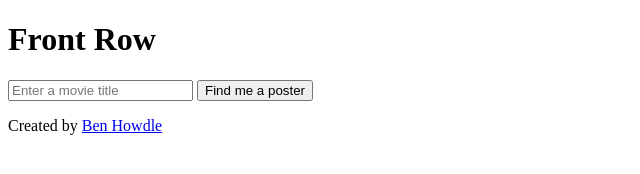
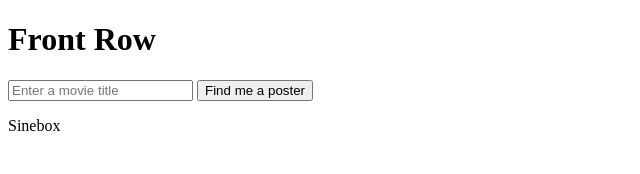
Before and after one commit to ceeceecarter/sinebox, a plain HTML site: page index.html in a window 1280 px wide. Shown: the whole page, without its empty margins (0-640 px from the left). Drawn offline with nearby package versions, Linux system fonts and the light colour scheme.

Commit message:
minor changes

```diff
--- a/index.html
+++ b/index.html
@@ -24,7 +24,7 @@
    <section id="poster">
    </section>
    <footer>
-      <p>Created by <a href="http://twostepmedia.co.uk">Ben Howdle</a></p>
+      <p>Sinebox</p>
    </footer>
 </div>
 </body>
```
